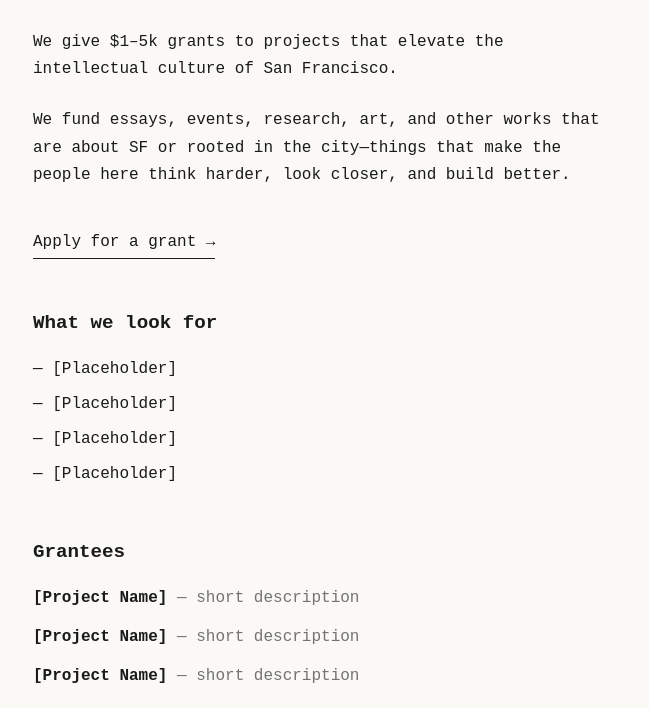
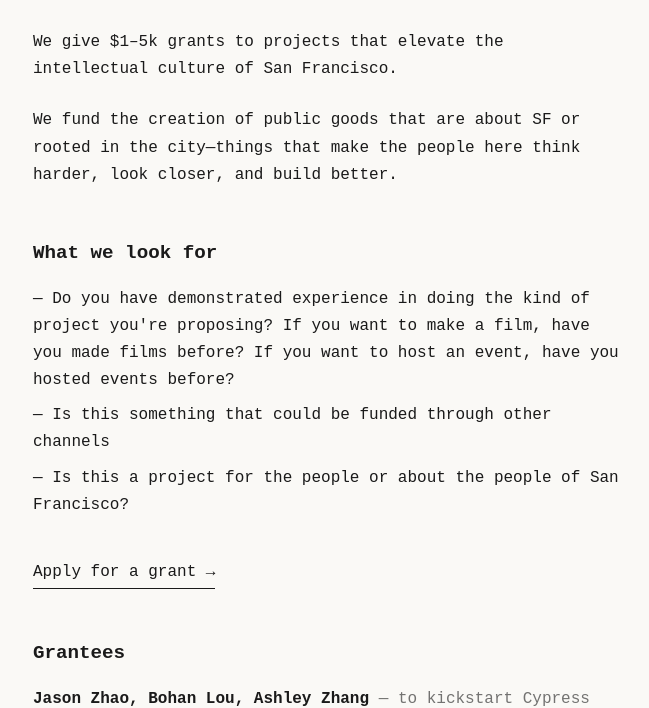
Before and after one commit to charlesxjyang/sfpublicgoods, a plain HTML site: page index.html in a window 1280 px wide. Shown: the part 100-808 px from the top of the page, without its empty margins (311-960 px from the left). Drawn offline with Linux system fonts and the light colour scheme.

Commit message:
Revise funding description and add grantee details
Updated project funding description and added specific grantee information.

```diff
--- a/index.html
+++ b/index.html
@@ -90,24 +90,23 @@
 
   <p>We give $1&ndash;5k grants to projects that elevate the intellectual culture of San Francisco.</p>
 
-  <p>We fund essays, events, research, art, and other works that are about SF or rooted in the city&mdash;things that make the people here think harder, look closer, and build better.</p>
+  <p>We fund the creation of public goods that are about SF or rooted in the city&mdash;things that make the people here think harder, look closer, and build better.</p>
+
+  <h2>What we look for</h2>
+  <ul>
+    <li>Do you have demonstrated experience in doing the kind of project you're proposing? If you want to make a film, have you made films before? If you want to host an event, have you hosted events before?</li>
+    <li>Is this something that could be funded through other channels</li>
+    <li>Is this a project for the people or about the people of San Francisco?</li>
+  </ul>
 
   <div class="links">
     <a href="#">Apply for a grant &rarr;</a>
   </div>
 
-  <h2>What we look for</h2>
-  <ul>
-    <li>[Placeholder]</li>
-    <li>[Placeholder]</li>
-    <li>[Placeholder]</li>
-    <li>[Placeholder]</li>
-  </ul>
-
   <h2>Grantees</h2>
   <div class="grantee">
-    <span class="name">[Project Name]</span>
-    <span class="desc">&mdash; short description</span>
+    <span class="name">Jason Zhao, Bohan Lou, Ashley Zhang</span>
+    <span class="desc">&mdash; to kickstart Cypress society, a series of lectures in San Francisco about faith and religion</span>
   </div>
   <div class="grantee">
     <span class="name">[Project Name]</span>
```
